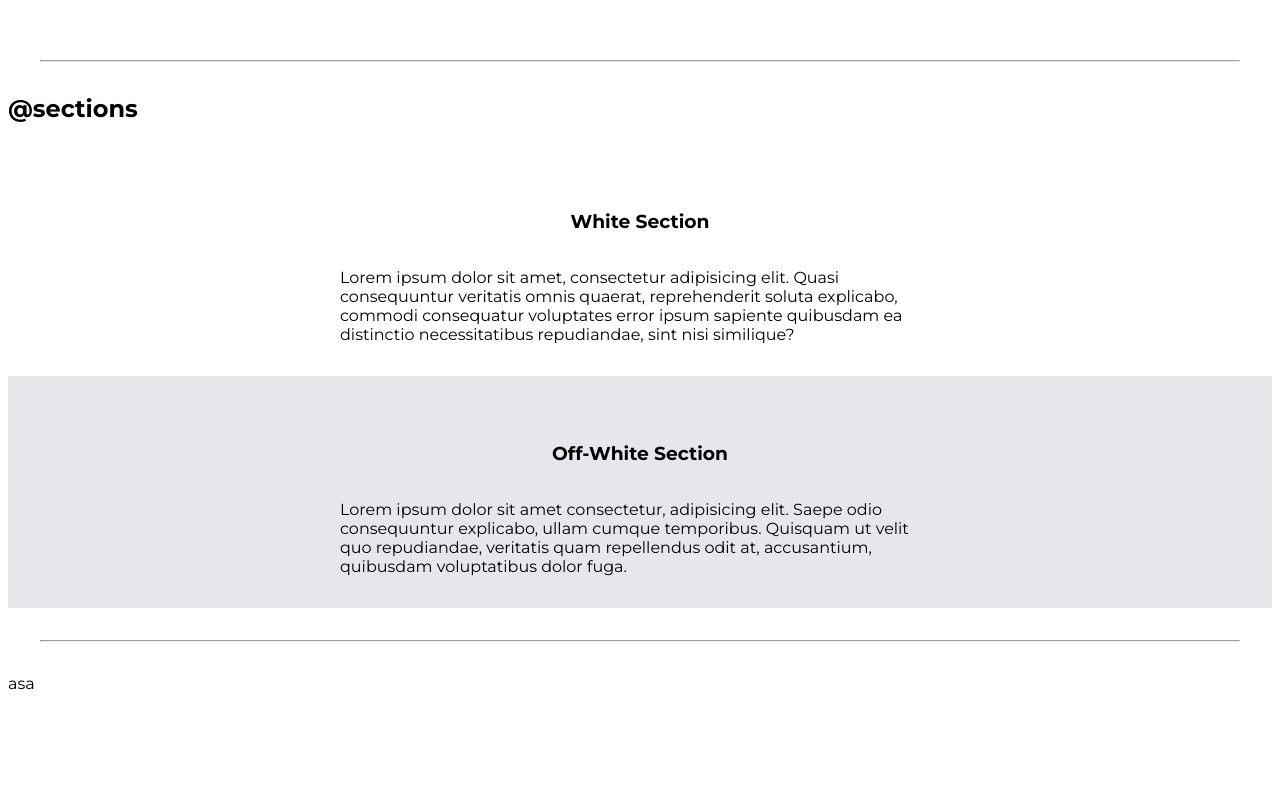
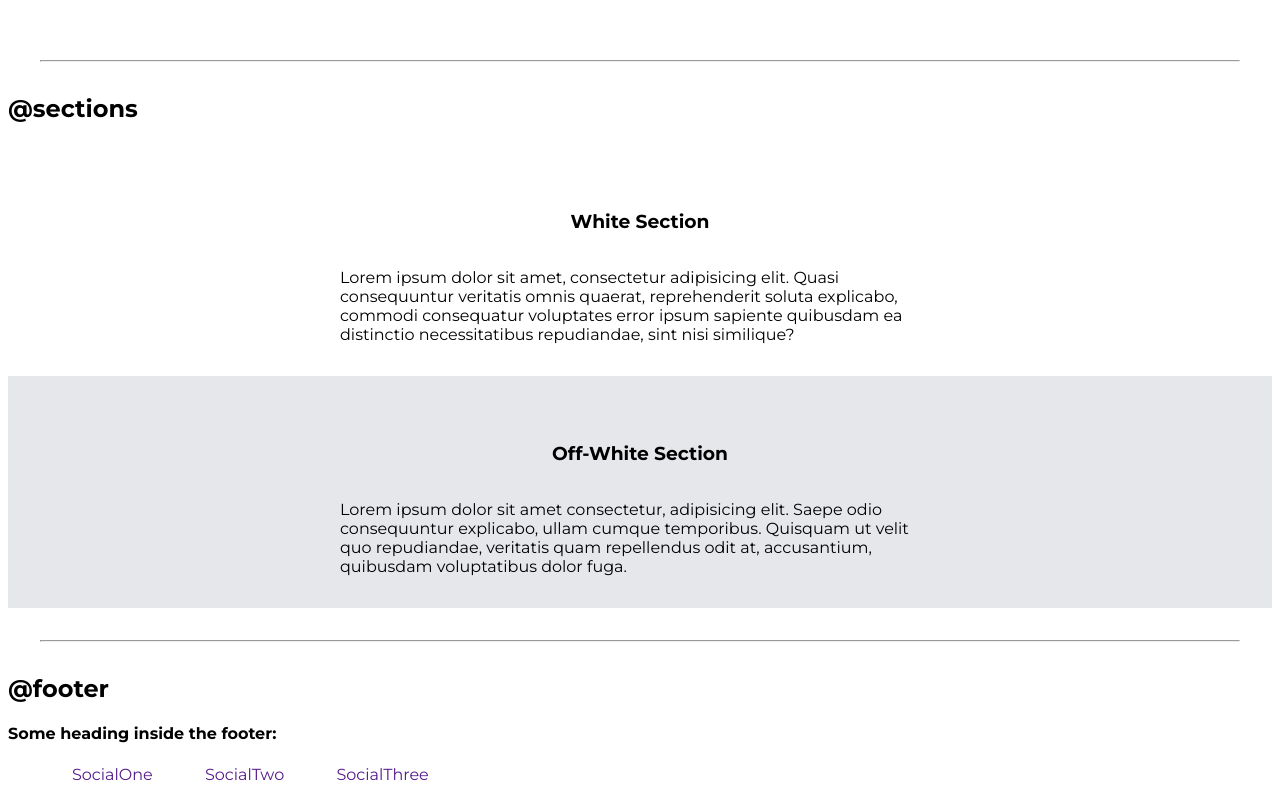
Before and after one commit to atiqueakhtar/my-ui-components, a plain HTML site: page index.html in a window 1280 px wide. Shown: the part 1879-2679 px from the top of the page. Before the commit the page ends 2580 px from the top, so only its background shows below. Drawn offline with Linux system fonts and the light colour scheme.

Commit message:
feat: added footer

```diff
--- a/index.html
+++ b/index.html
@@ -99,8 +99,14 @@
     <hr>
 
 </body>
-<footer>
-    asa
+<footer class="footer">
+    <h2>@footer</h2>
+    <h4 class="footer-head">Some heading inside the footer:</h4>
+    <ul class="unordered-list">
+        <li class="inline-list-item"><a class="link" href="">SocialOne</a></li>
+        <li class="inline-list-item"><a class="link" href="">SocialTwo</a></li>
+        <li class="inline-list-item"><a class="link" href="">SocialThree</a></li>
+    </ul>
 </footer>
 </html>
 
```
